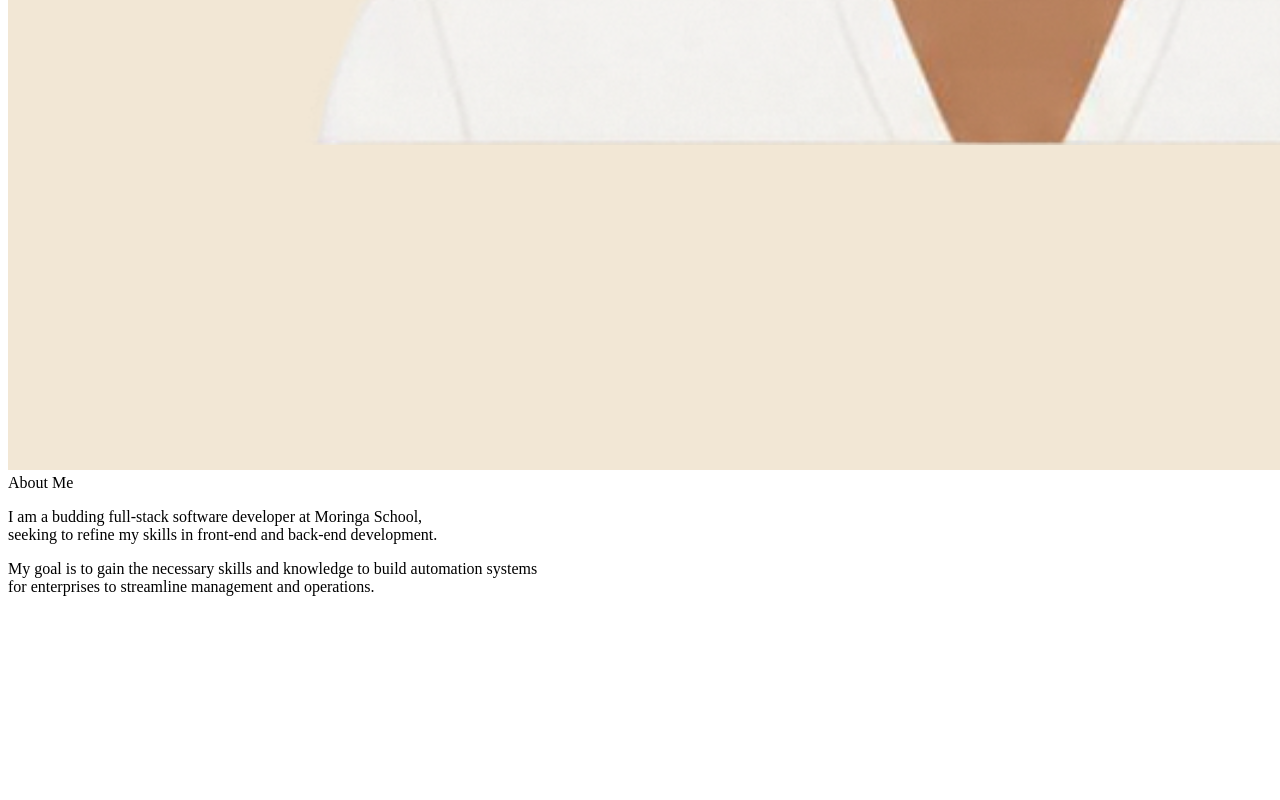
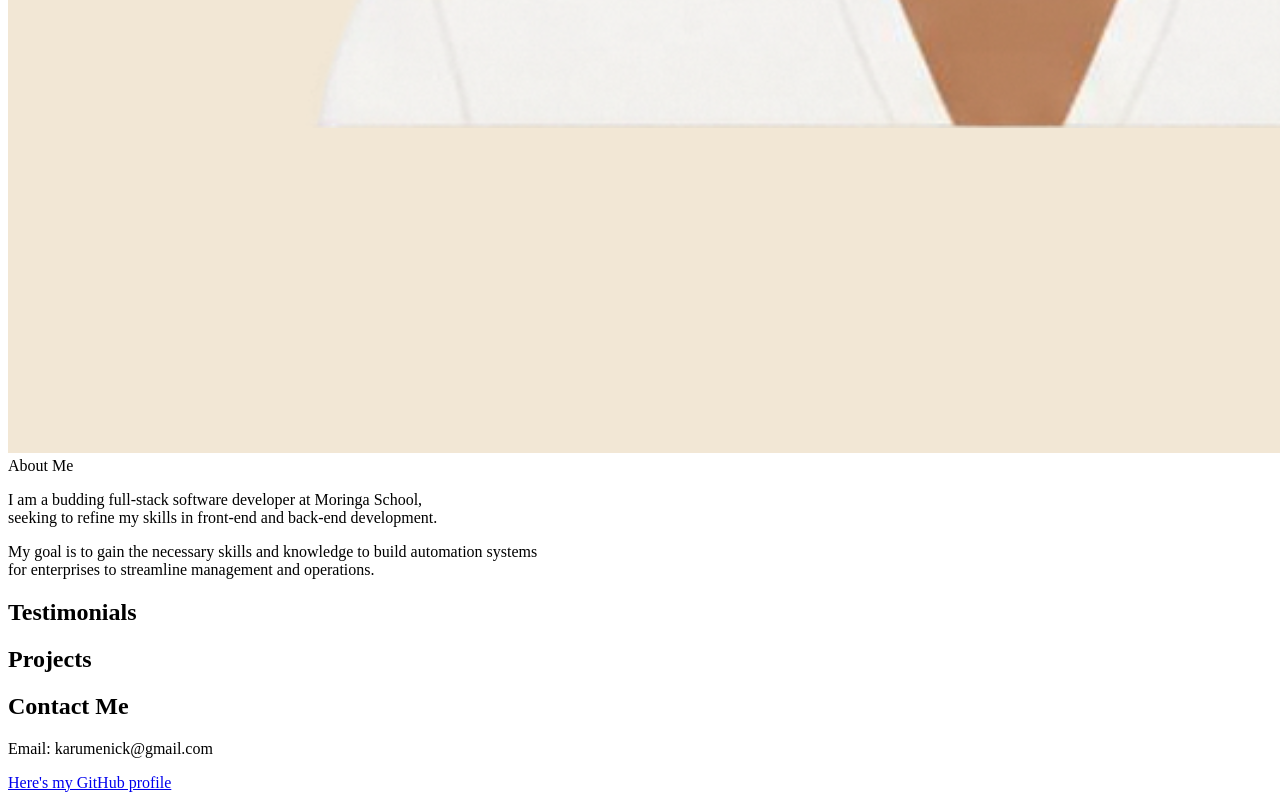
Before and after one commit to Roseline001/collaborated-website-project, a plain HTML site: page index.html in a window 1280 px wide. Shown: the part 1727-2527 px from the top of the page. Before the commit the page ends 2339 px from the top, so only its background shows below. Drawn offline with Linux system fonts and the light colour scheme.

Commit message:
add contact section

```diff
--- a/index.html
+++ b/index.html
@@ -19,8 +19,9 @@
       </ul>
     </nav>
   </header>
-  <section id="about-me" class="hero-section">
-      <h1>Hi there.</h1>
+  <main>
+    <section id="hero" class="hero-section">
+      <h>Hi there.</h>
       <p class="subtitle"> My name is Mitchelle Wakesho.</p>
       <div class="about-me">
           <img src="JuniorSD.png" alt="" class="avatar-img">
@@ -28,6 +29,35 @@
           <p>I am a budding full-stack software developer at Moringa School, <br>seeking to refine my skills in front-end and back-end development.</br></p>
           <p>My goal is to gain the necessary skills and knowledge to build automation systems <br>for enterprises to streamline management and operations.</br></p>
       </div>
-  </section>
+    </section>
+    <!--- Testimonials Section --->
+    <section id="testimonials">
+      <div>
+        <h1>Testimonials</h1>
+      </div>
+      <div id="testimonials-container">
+           <!-- JavaScript Testimonials Here-->
+      </div>
+    </section>
+
+    <!--- Projects Section --->
+    <section id="projects">
+      <div>
+        <h1>Projects</h1>
+      </div>
+      <div id="projects-container">
+           <!-- JavaScript Projects Here-->
+      </div>
+    </section>
+    <!--- Contact Section --->
+    <section id="contact" class="contact-content">
+            <h1>Contact Me</h1>
+            <p>Email: karumenick@gmail.com</p>
+            <a href="https://github.com/karumenick-dev" target="_blank" rel="noopener noreferrer">Here's my GitHub profile</a>
+    </section>
+  </main>
+  <!---Footer Section--->
+
+  <script src="index.js" defer></script>
 </body>
 </html>
```
